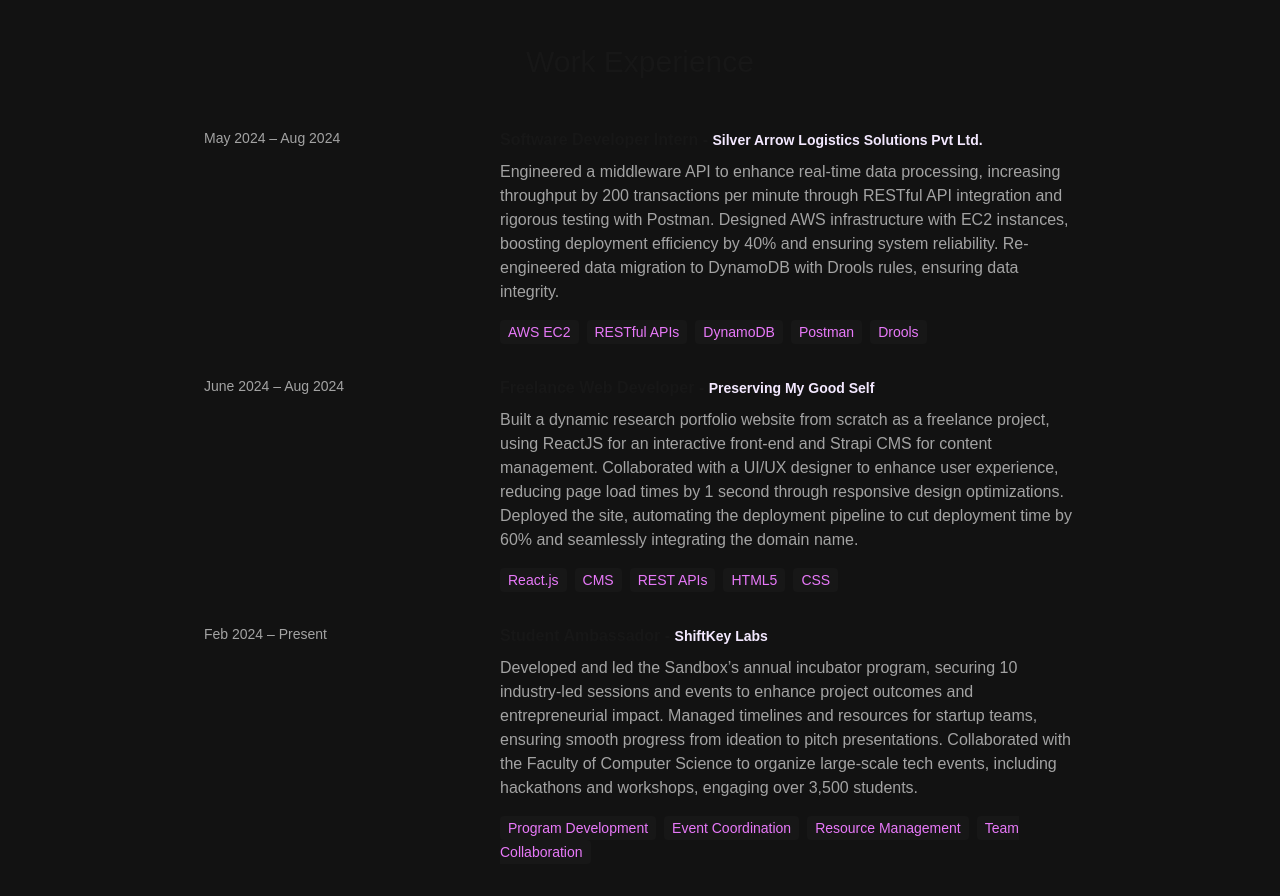
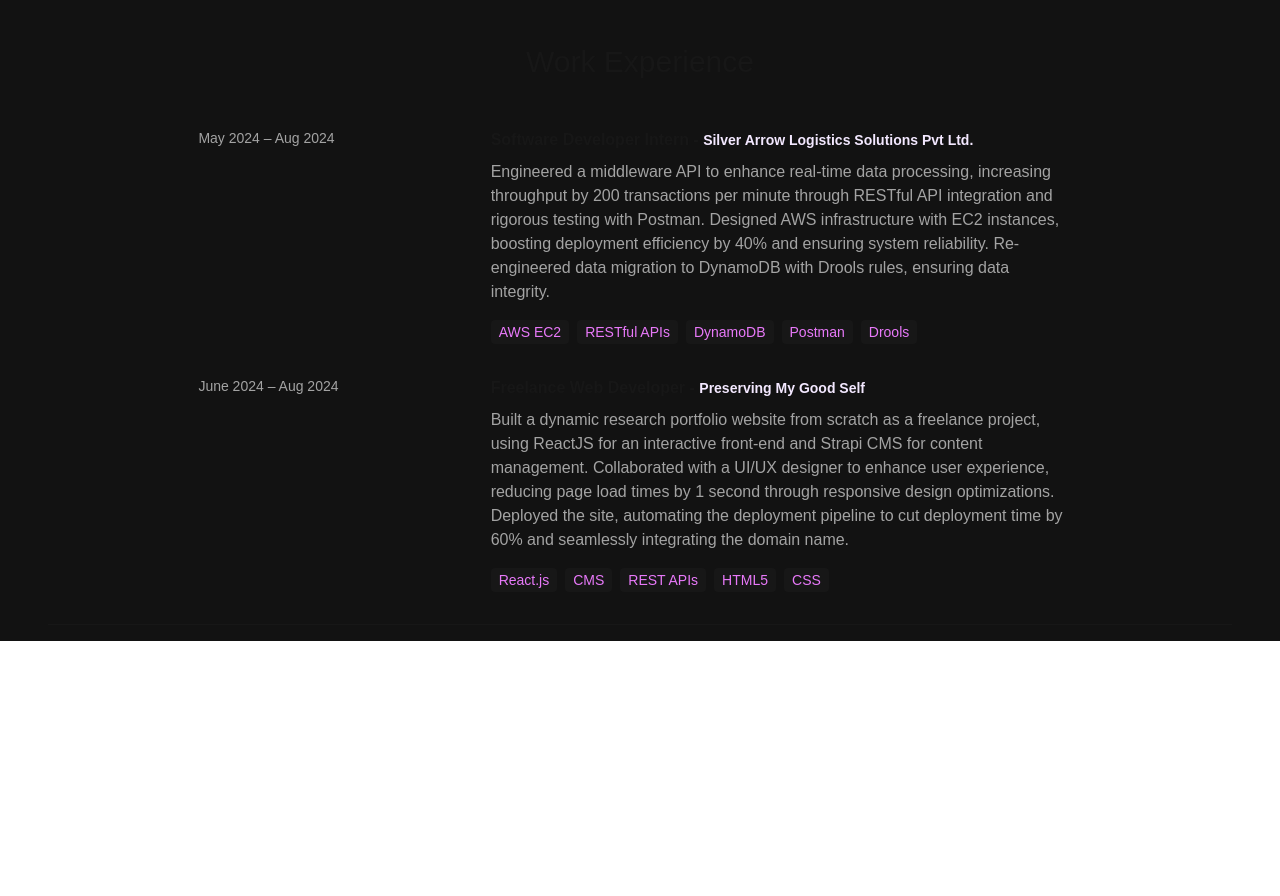
Before and after one commit to NishevithaV/Portfolio-App, a Next.js app: page / in a window 1280 px wide. Shown: the part 640-1536 px from the top of the page. After the commit the page ends 1281 px from the top, so only its background shows below. Built offline with nearby package versions, Linux system fonts and the light colour scheme.

Commit message:
implemented scrollable work experience section

```diff
--- a/app/components/WorkSection.jsx
+++ b/app/components/WorkSection.jsx
@@ -1,11 +1,13 @@
 import React from 'react'
 import { WORKEXPERIENCE } from '../constants'
+import { motion } from 'framer-motion'
 
 const WorkSection = () => {
   return (
     <section id="work" className="border-b border-neutral-900 pb-4">
         <h1 className="mt-16 mb-12 text-center text-2xl sm:text-3xl sm:mt-20 md:mt-28">Work Experience</h1>
-        <div>
+
+        <div className="max-h-[480px] overflow-y-scroll scrollbar-thin scrollbar-thumb-fuchsia-400 scrollbar-track-white" style={{ scrollbarGutter: 'stable', WebkitOverflowScrolling: 'touch',}}>
           {WORKEXPERIENCE.map((experience, index) => (
             <div key={index} className="mb-8 flex flex-wrap lg:justify-center">
               <div className="w-full lg:w-1/4">
```
